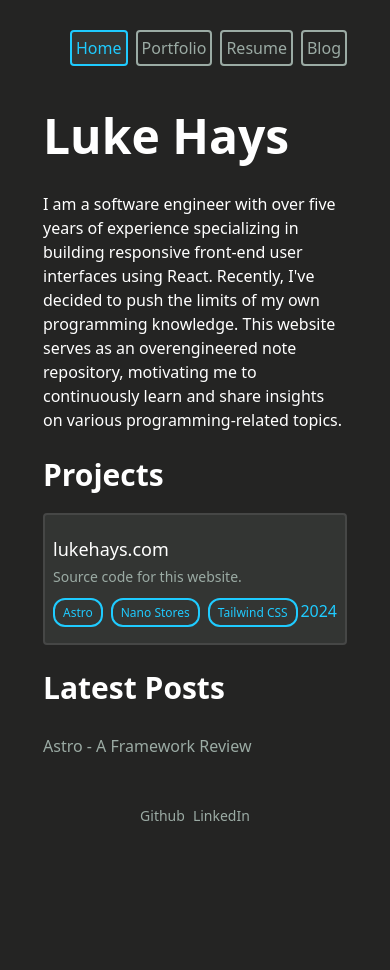
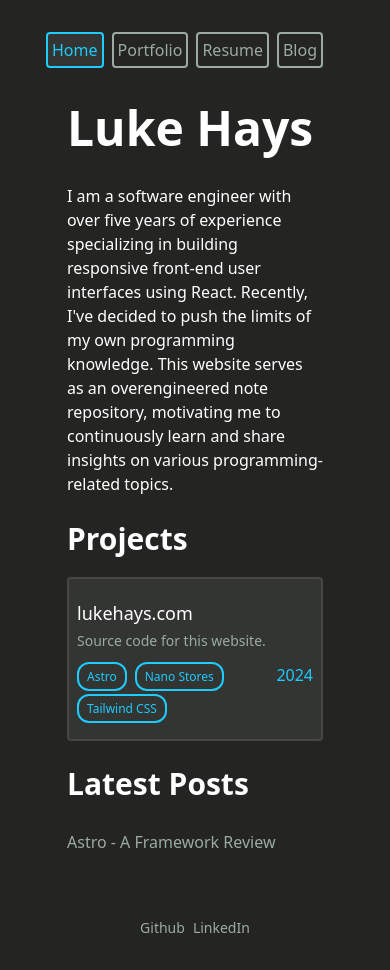
Before and after one commit to luke-hays/portfolio-site, an Astro site: page / in a window 390 px wide. Before the commit the page ends 844 px from the top, so only its background shows below. Built offline with nearby package versions, Linux system fonts and the light colour scheme; Astro itself is replaced by a stand-in of ours.

Commit message:
improve for responsive resizing and simpler flexbox layout

```diff
--- a/src/layouts/Layout.astro
+++ b/src/layouts/Layout.astro
@@ -13,17 +13,15 @@ import ContactLinks from '../components/Navigation/ContactLinks.astro';
 		<meta name="generator" content={Astro.generator} />
 		<title>Luke Hays</title>
 	</head>
-	<body class="bg-night text-white gap-10 w-80 md:w-[50rem] mx-auto my-9">
-		<div class="mx-2 flex flex-col h-[calc(100vh-74px)]">
-			<header class="h-6 flex justify-end items-center">
+	<body class="bg-night min-w-64 mx-auto w-48 md:min-w-[40rem] md:w-2/4 md:max-w-[70rem] text-white min-h-screen flex flex-col gap-6">
+		<header class="flex justify-end items-center mt-8">
 			<SiteNav />
 		</header>
-			<main class="grow mt-10">
+		<main class="mb-8">
 			<slot />
 		</main>
-			<footer class="mt-10">
+		<footer class="flex justify-center mt-auto mb-8">
 			<ContactLinks />
 		</footer>
-		</div>
 	</body>
 </html>
```
Lines whose indentation alone changed are shown as unchanged.
